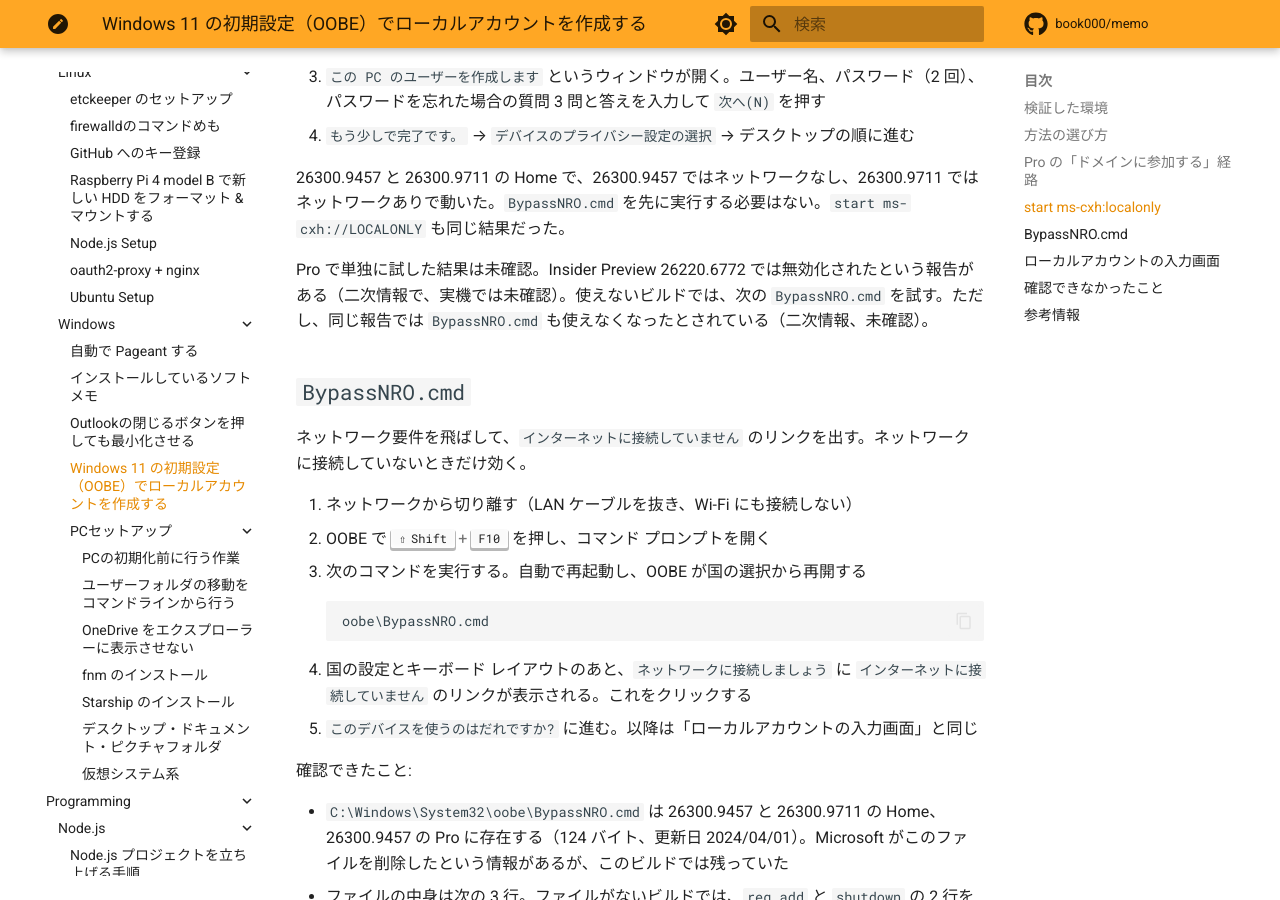
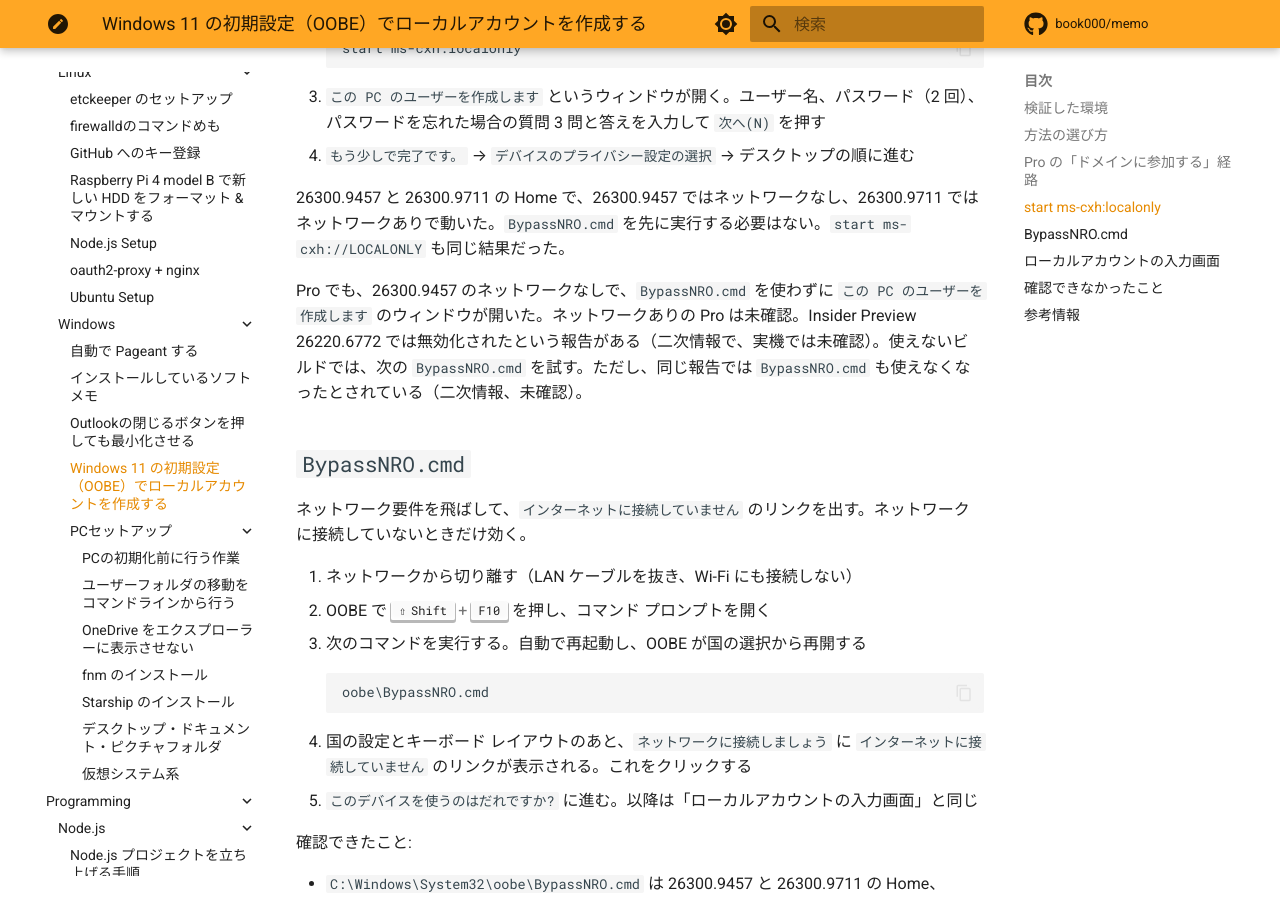
Before and after one commit to book000/memo, an MkDocs documentation site: the page built from docs/os/windows/win11-oobe-local-account.md, in a window 1280 px wide and 900 px high, scrolled down 1747 px. Built offline with MkDocs 1.6.1 and Material for MkDocs 9.7.7, drawn with Linux system fonts in a browser that asks for light colours; comment, search, counter and statistics services are not loaded; some of the changed text lies outside the part shown.

Commit message:
docs: Pro での start ms-cxh:localonly の確認結果を追記
Co-Authored-By: Claude Sonnet 5.5 <noreply@anthropic.com>

```diff
--- a/docs/os/windows/win11-oobe-local-account.md
+++ b/docs/os/windows/win11-oobe-local-account.md
@@ -19,7 +19,7 @@ OOBE の挙動はビルドごとに変わる。ここに書いた内容は上記
 | Pro で、ネットワークに接続済み | 下の `Pro の「ドメインに参加する」経路` の節 |
 | Home で、ネットワークに接続済み | `start ms-cxh:localonly` |
 | Home で、ネットワークに接続していない（ケーブルを抜いている、Wi-Fi に未接続など） | `start ms-cxh:localonly` または `BypassNRO.cmd` |
-| Pro で、ネットワークに接続していない | `BypassNRO.cmd`（Pro での `start ms-cxh:localonly` は未確認） |
+| Pro で、ネットワークに接続していない | `start ms-cxh:localonly` または `BypassNRO.cmd` |
 
 ネットワーク画面で `次へ` が押せる状態（接続済み）だと、`インターネットに接続していません` のリンクは表示されない。Home では、ここから Microsoft アカウントのサインイン画面に進んでも、ローカルアカウントに切り替える導線はない。Pro は下の「ドメインに参加する」経路がある。
 
@@ -51,7 +51,7 @@ OOBE の画面から、ローカルアカウントの作成ウィンドウを直
 
 26300.9457 と 26300.9711 の Home で、26300.9457 ではネットワークなし、26300.9711 ではネットワークありで動いた。`BypassNRO.cmd` を先に実行する必要はない。`start ms-cxh://LOCALONLY` も同じ結果だった。
 
-Pro で単独に試した結果は未確認。Insider Preview 26220.6772 では無効化されたという報告がある（二次情報で、実機では未確認）。使えないビルドでは、次の `BypassNRO.cmd` を試す。ただし、同じ報告では `BypassNRO.cmd` も使えなくなったとされている（二次情報、未確認）。
+Pro でも、26300.9457 のネットワークなしで、`BypassNRO.cmd` を使わずに `この PC のユーザーを作成します` のウィンドウが開いた。ネットワークありの Pro は未確認。Insider Preview 26220.6772 では無効化されたという報告がある（二次情報で、実機では未確認）。使えないビルドでは、次の `BypassNRO.cmd` を試す。ただし、同じ報告では `BypassNRO.cmd` も使えなくなったとされている（二次情報、未確認）。
 
 ## `BypassNRO.cmd`
 
@@ -95,7 +95,7 @@ Pro で単独に試した結果は未確認。Insider Preview 26220.6772 では
 ## 確認できなかったこと
 
 - 25H2 のメディアでの動作
-- Pro での `start ms-cxh:localonly` の単独の動作
+- ネットワークありの Pro での `start ms-cxh:localonly`
 - `WinJS.Application.restart("ms-cxh://LOCALONLY")` を開発者ツールのコンソールで実行する方法。OOBE で ++ctrl+shift+j++、++f12++、++ctrl+shift+i++ を押してもコンソールは開かなかった（26300.9457、Home）
 - Windows 11 の更新後に Microsoft アカウントからローカルアカウントへ切り替える手順
 
```
